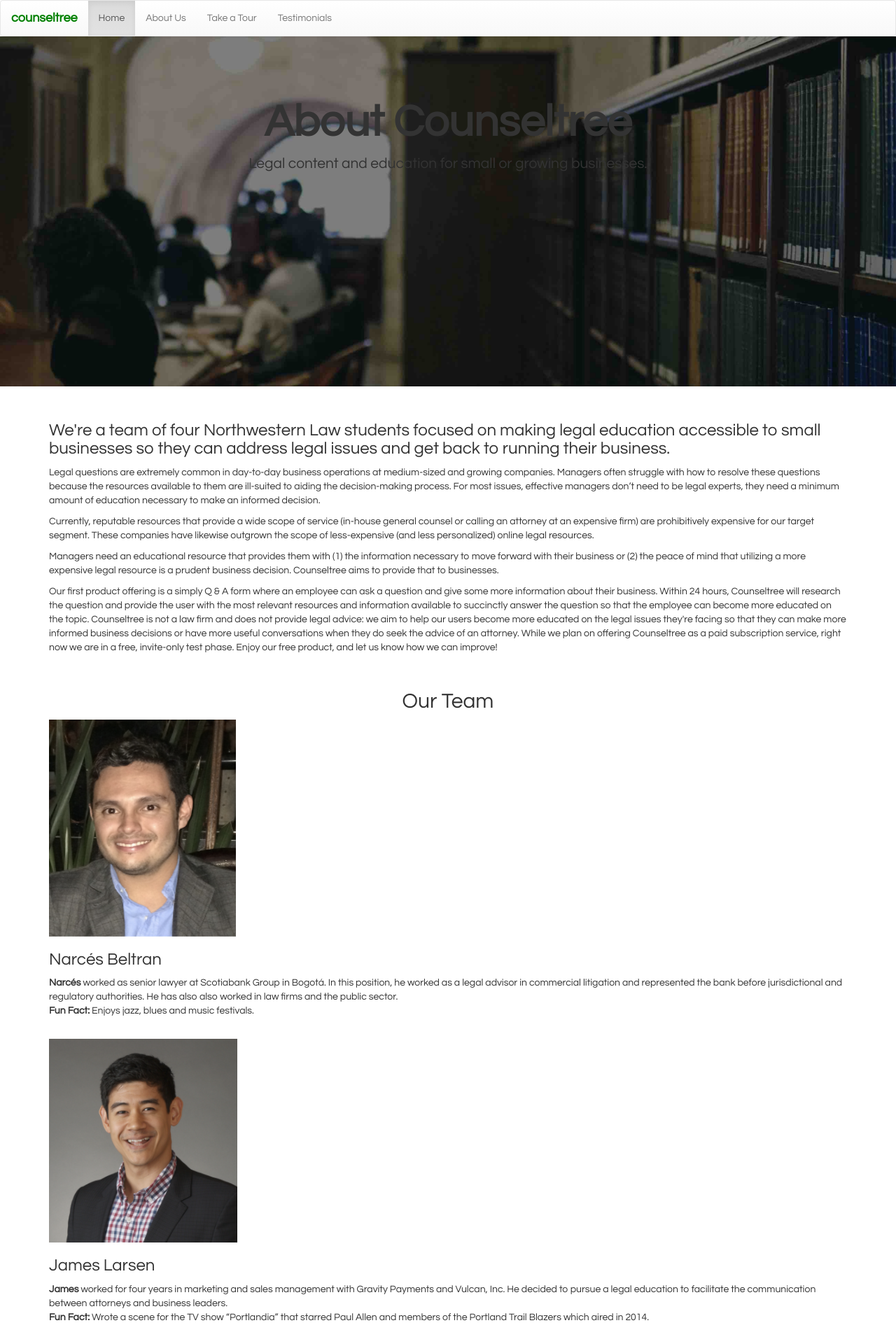
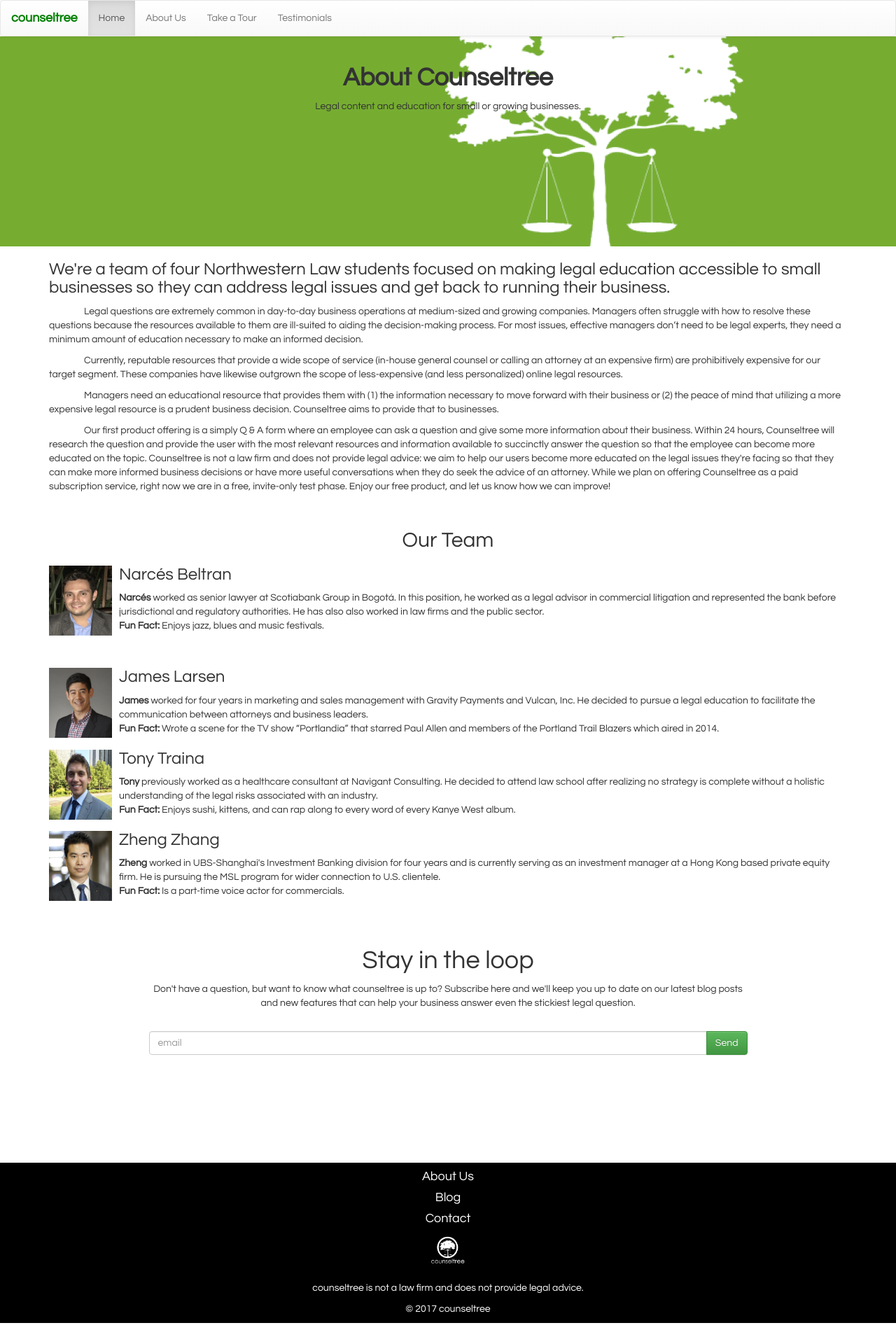
Before and after one commit to counseltree/counseltree.github.io, a Jekyll site: the page built from about.html, in a window 1280 px wide. Shown: the top 1900 px of the page at 70% size. Built offline with Jekyll 4.4.1, drawn with Linux system fonts in a browser that asks for light colours; nearby versions of some CDN libraries.

Commit message:
local init

```diff
--- a/about.html
+++ b/about.html
@@ -63,7 +63,7 @@
 	  </div><!-- /.container-fluid
     </nav> -->
 
-    <div class="jumbotron">
+    <div class="jumbotron-about">
 	   <div class="container">
            <br>
            <center>
--- a/main.css
+++ b/main.css
@@ -77,6 +77,28 @@
 
 }
 
+.jumbotron-about {
+    background-image: url("images/logo-jumbotron.png");
+	width: 100%;
+    margin-top:-20px;
+    height:300px;
+    background-position: -100px 310px;
+
+}
+
+
+.about {
+    text-indent: 50px;
+}
+
+.prof-pic {
+    width:100px;
+    height:100px;
+    float:left;
+    padding-right: 10px;
+
+}
+
 .form-control {
 	width:800px;
 }
```
